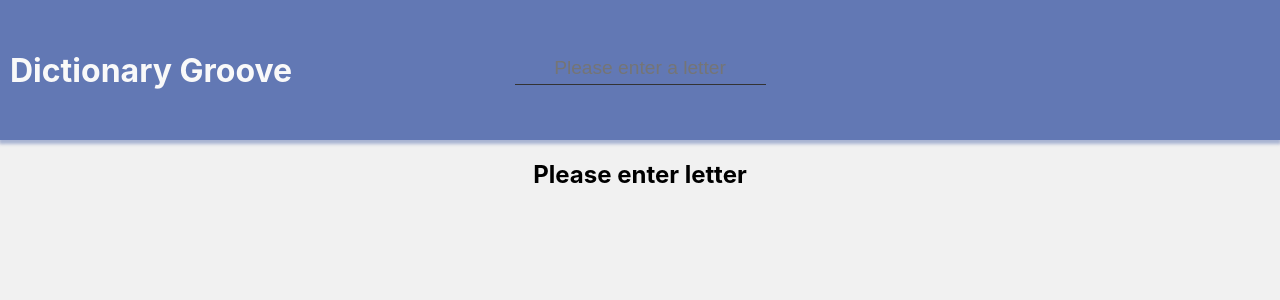
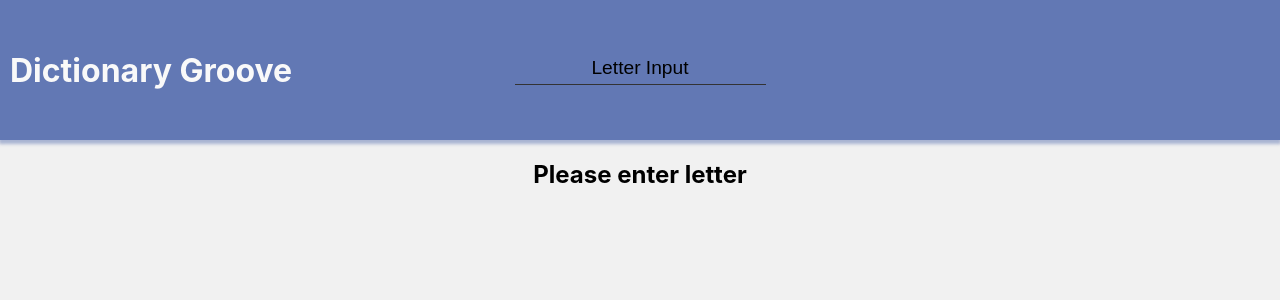
Before and after one commit to Yairish13/dictionarytask, a React (Create React App) app: page / in a window 1280 px wide. Shown: the top 300 px of the page. Built offline with nearby package versions, Linux system fonts and the light colour scheme.

Commit message:
fixed some bugs

```diff
--- a/src/App.tsx
+++ b/src/App.tsx
@@ -127,7 +127,8 @@ function App() {
               type="text"
               onChange={(e) => handleChange(e)}
               value={inputValue}
-              placeholder="Please enter a letter"
+              placeholder='Letter Input'
+              placeholder-color='black'
             ></Input>
         </Header>
         {inputValue ? (
--- a/src/emotion/app.ts
+++ b/src/emotion/app.ts
@@ -91,4 +91,8 @@ export const Input = styled.input`
     border-bottom: 2px solid #333333;
     outline: 0;
   }
+  ::placeholder {
+  color: black;
+  opacity: 1;
+}
 `;
```
Also changed, not shown: 1 other file (tests, documents, lock files or other folders).
